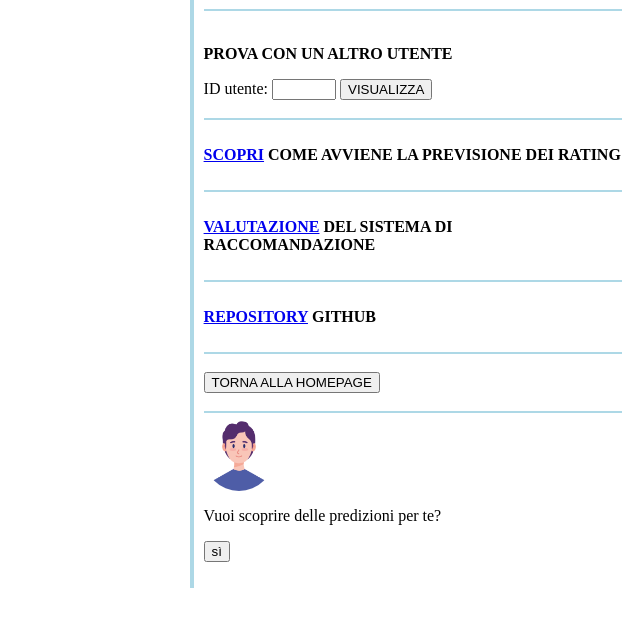
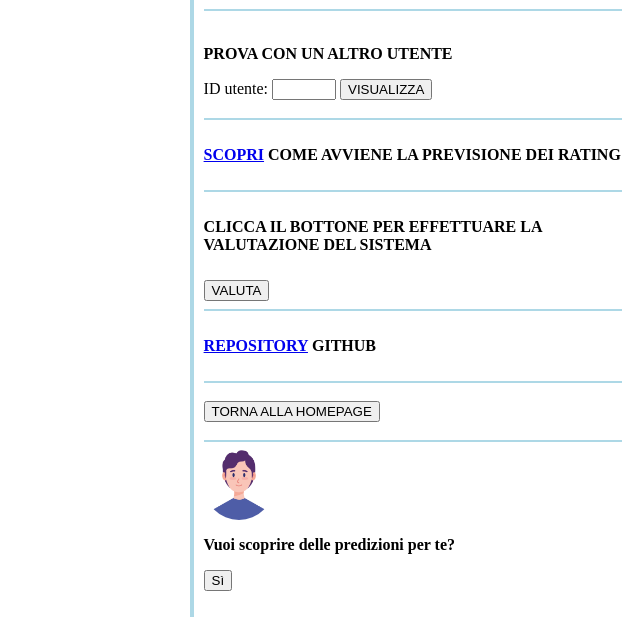
Before and after one commit to mariocuomo/csv, a Flask app: template sito/templates/mostraRating.html in a window 1280 px wide. Shown: the part 780-1405 px from the top of the page, without its empty margins (640-1280 px from the left). Before the commit the page ends 1368 px from the top, so only its background shows below. Run offline with Flask 2, Linux system fonts and the light colour scheme; the template is opened without the code that fills it: most values are stand-ins (such as "Sample title", 1, 10 or a date in 2020); parts of the project's set-up code (start-up, migrations or seed data) failed here and were passed over.

Commit message:
refactor update visualizzazione valutazione

```diff
--- a/sito/run.py
+++ b/sito/run.py
@@ -25,7 +25,6 @@ df_film = pd.read_csv(urlFilm)
 
 #RATING MATRIX
 rating_matrix = pd.read_csv(urlRating).pivot(index = 'userId', columns = 'movieId', values = 'rating')
-
 
 
 @app.route("/")
@@ -113,7 +112,6 @@ def selezionaUtente():
                                 sim=round(similarita2-0.2, 1)
                                 )
 
-
 @app.route("/valutazione", methods=["GET", "POST"])
 def valutazione():
     user = session.get('idUtente', None)
@@ -127,6 +125,7 @@ def valutazione():
     #split dei dati in train e test
     X_train, X_test = train_test_split(df, test_size = 0.2, random_state = 42)
 
+
     #=======
     # TRAIN
     #=======
@@ -136,6 +135,7 @@ def valutazione():
     #matrice di correlazione tra utenti
     correlation_matrix = rating_matrix.transpose().corr(method='pearson')
     correlation_matrix[np.isnan(correlation_matrix)] = 0
+
 
     #=======
     # TEST
@@ -157,6 +157,7 @@ def valutazione():
     scaler = MinMaxScaler(feature_range = (0.5, 5))
     scaler.fit(test_final_predicted_ratings)
     test_final_predicted_ratings = scaler.transform(test_final_predicted_ratings)
+
 
     #=======
     # VALUTAZIONE
--- a/sito/templates/mostraRating.html
+++ b/sito/templates/mostraRating.html
@@ -186,7 +186,11 @@
               <hr style="border: 1px solid lightblue;">
               <p style="padding-bottom: 10px; padding-top: 10px;" id=form-prompt><b><a class="btn" href="{{ url_for('spiegazione') }}">SCOPRI</a> COME AVVIENE LA PREVISIONE DEI RATING</b></p>
               <hr style="border: 1px solid lightblue;">
-              <p style="padding-bottom: 10px; padding-top: 10px;" id=form-prompt><b><a class="btn" href="{{ url_for('valutazione') }}" onclick="loading_circleValutazione();disableButton();">VALUTAZIONE</a> DEL SISTEMA DI RACCOMANDAZIONE</b></p>
+              <p style="padding-bottom: 10px; padding-top: 10px;" id=form-prompt><b>
+                CLICCA IL BOTTONE PER EFFETTUARE LA VALUTAZIONE DEL SISTEMA
+                <form action= {{ url_for('valutazione') }} method="POST" onsubmit="loading_circleValutazione();disableButton()">
+                      <input type="submit" value="VALUTA" class="btnn btn" />
+                </form>
               <div id="containerLoadingCircleValutazione" style="display: none; padding-top: 10px;" align="center">
                 <div class="loader" id="loader" align="center"></div>
                 <div align="center">
@@ -210,7 +214,7 @@
                 <p>
                     Vuoi scoprire delle predizioni per te?<br>
                     <form action= {{ url_for('nuovoUtente') }} method="POST" onsubmit="disableButton()">
-                      <input type="submit" value="sì" class="btnn" />
+                      <input type="submit" value="Sì" class="btnn btn" />
                   </form>
                 </p>
 
```
Also changed, not shown: sito/templates/predizione.html (+5 -2 lines).
